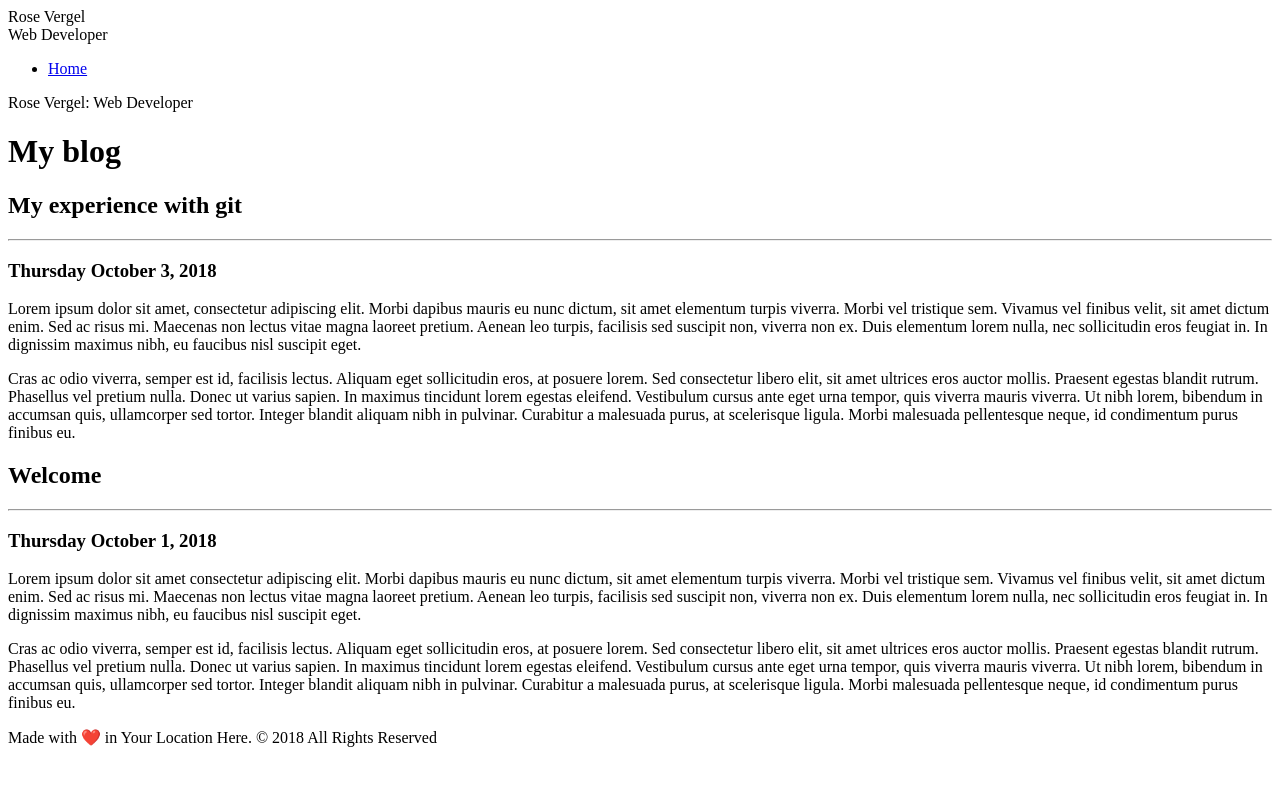
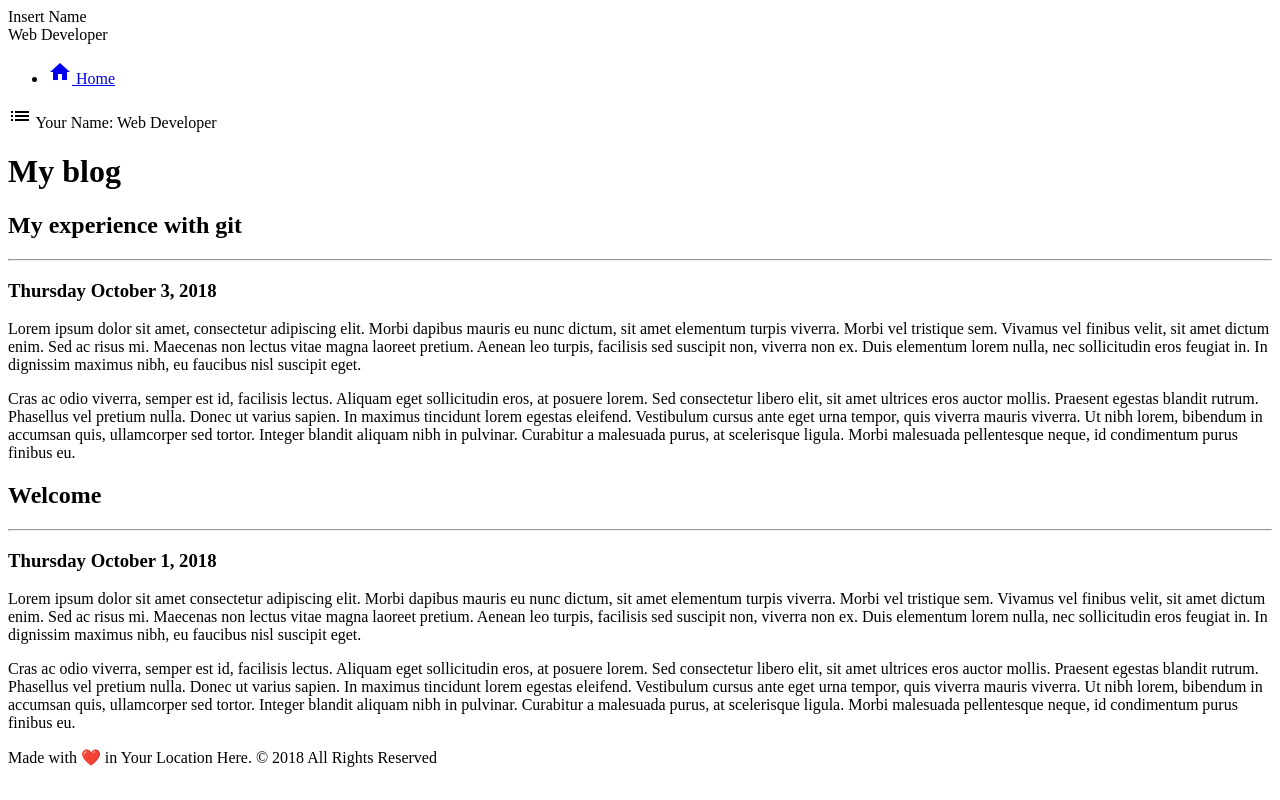
Before and after one commit to lialeon84/personal-blog, a plain HTML site: page index.html in a window 1280 px wide. Drawn offline with Linux system fonts and the light colour scheme.

Commit message:
Add Google Material Icons

```diff
--- a/index.html
+++ b/index.html
@@ -4,17 +4,25 @@
    <meta charset="UTF-8" />
    <meta name="viewport" content="width=device-width, initial-scale=1.0" />
    <meta http-equiv="X-UA-Compatible" content="ie=edge" />
-   <title>Rose Vergel - Web Developer</title>
+   <link
+     href="https://fonts.googleapis.com/icon?family=Material+Icons"
+     rel="stylesheet"
+   />
+   <title>Insert Name - Web Developer</title>
  </head>
  <body>
    <div class="parent">
      <div class="wrapper">
        <nav>
          <div class="inner-wrap">
-           <div class="site-header">Rose Vergel</div>
+           <div class="site-header">Insert Name</div>
            <div class="site-subheader">Web Developer</div>
            <ul class="site-navigation">
-             <li><a href="index.html">Home</a></li>
+             <li>
+               <a href="index.html">
+                 <i class="material-icons">home</i> Home
+               </a>
+             </li>
            </ul>
          </div>
        </nav>
@@ -22,7 +30,8 @@
        <main>
          <div class="menu">
            <div class="menu-icon" id="sidebarCollapse">
-             <span class="mobile-header">Rose Vergel: Web Developer</span>
+             <i class="material-icons"> list </i>
+             <span class="mobile-header">Your Name: Web Developer</span>
            </div>
          </div>
 
```
